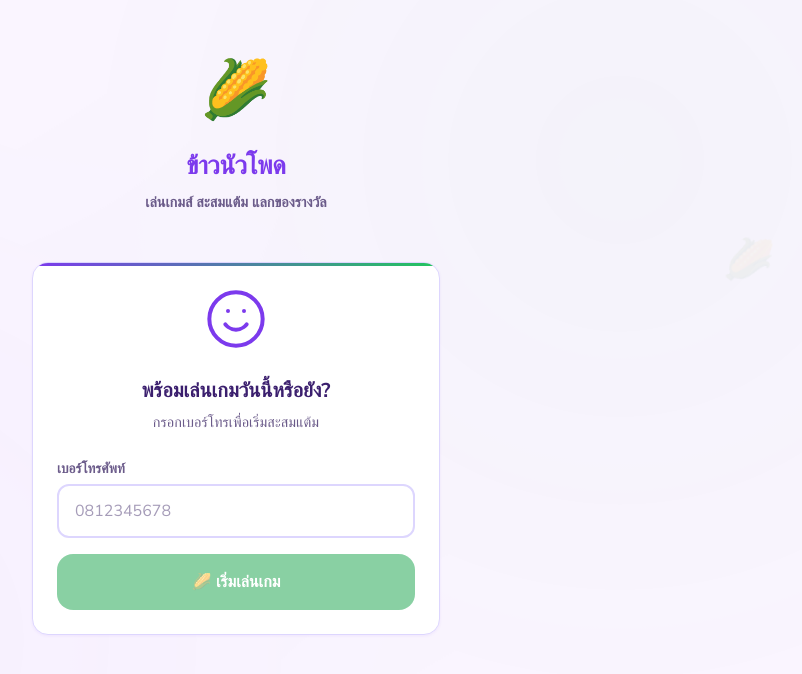
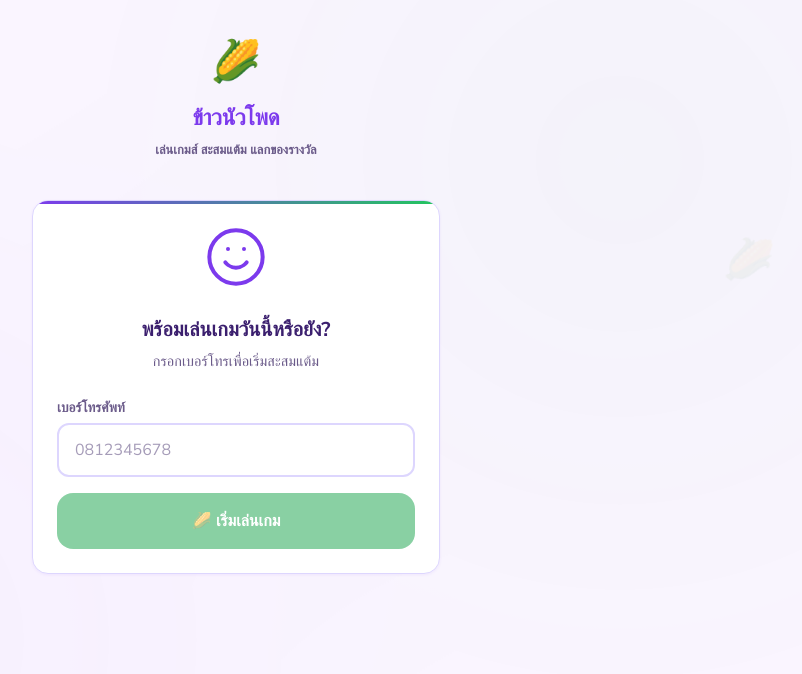
Before and after one commit to Rtertgr2/Corn_Project, a React (Vite) app in the folder web/: page / in a window 1280 px wide. Shown: the top 674 px of the page, without its empty margins (404-1206 px from the left). Built offline with nearby package versions, Linux system fonts and the light colour scheme.

Commit message:
fix: reduce header and HUD margins to prevent content from being pushed down

```diff
--- a/web/src/styles.css
+++ b/web/src/styles.css
@@ -90,14 +90,14 @@ body {
 /* ─── Header ─── */
 .app-header {
   text-align: center;
-  padding: var(--space-xl) 0 var(--space-lg);
+  padding: var(--space-md) 0;
   position: relative;
 }
 
 
 
 .app-header .mascot {
-  font-size: 3.5rem; margin-bottom: var(--space-sm);
+  font-size: 2.5rem; margin-bottom: var(--space-xs);
   animation: mascot-bounce 2.5s ease-in-out infinite;
   display: inline-block;
 }
@@ -108,12 +108,12 @@ body {
 }
 
 .app-header h1 {
-  font-size: 1.6rem; font-weight: 800;
+  font-size: 1.4rem; font-weight: 800;
   color: var(--color-primary); letter-spacing: -0.01em;
 }
 
 .app-header .subtitle {
-  font-size: 0.9rem; color: var(--color-text-muted);
+  font-size: 0.8rem; color: var(--color-text-muted);
   margin-top: var(--space-xs); font-weight: 600;
 }
 
@@ -123,7 +123,7 @@ body {
   background: linear-gradient(135deg, var(--color-primary), var(--color-primary-light));
   border-radius: var(--radius-full);
   padding: var(--space-sm);
-  margin-bottom: var(--space-lg);
+  margin-bottom: var(--space-md);
   box-shadow: var(--shadow-lg);
 }
 
@@ -181,7 +181,7 @@ body {
 }
 
 .points-hud .points-value {
-  font-size: 1.6rem; font-weight: 800;
+  font-size: 1.4rem; font-weight: 800;
   color: var(--color-on-primary); line-height: 1;
 }
 
@@ -504,7 +504,7 @@ body {
 }
 
 .result-screen .result-sub {
-  font-size: 0.9rem; color: var(--color-text-muted); margin-bottom: var(--space-xl);
+  font-size: 0.8rem; color: var(--color-text-muted); margin-bottom: var(--space-xl);
 }
 
 /* ─── Skeleton Loading ─── */
```
